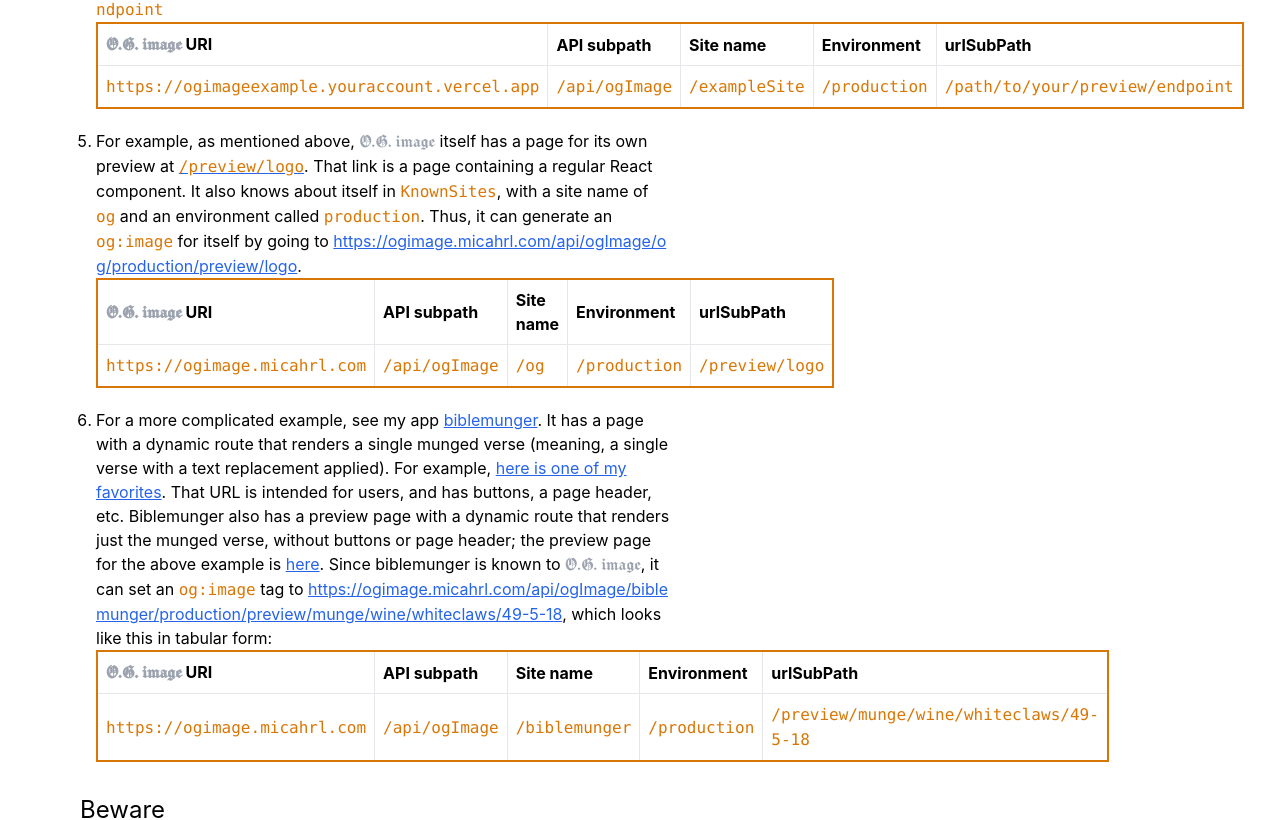
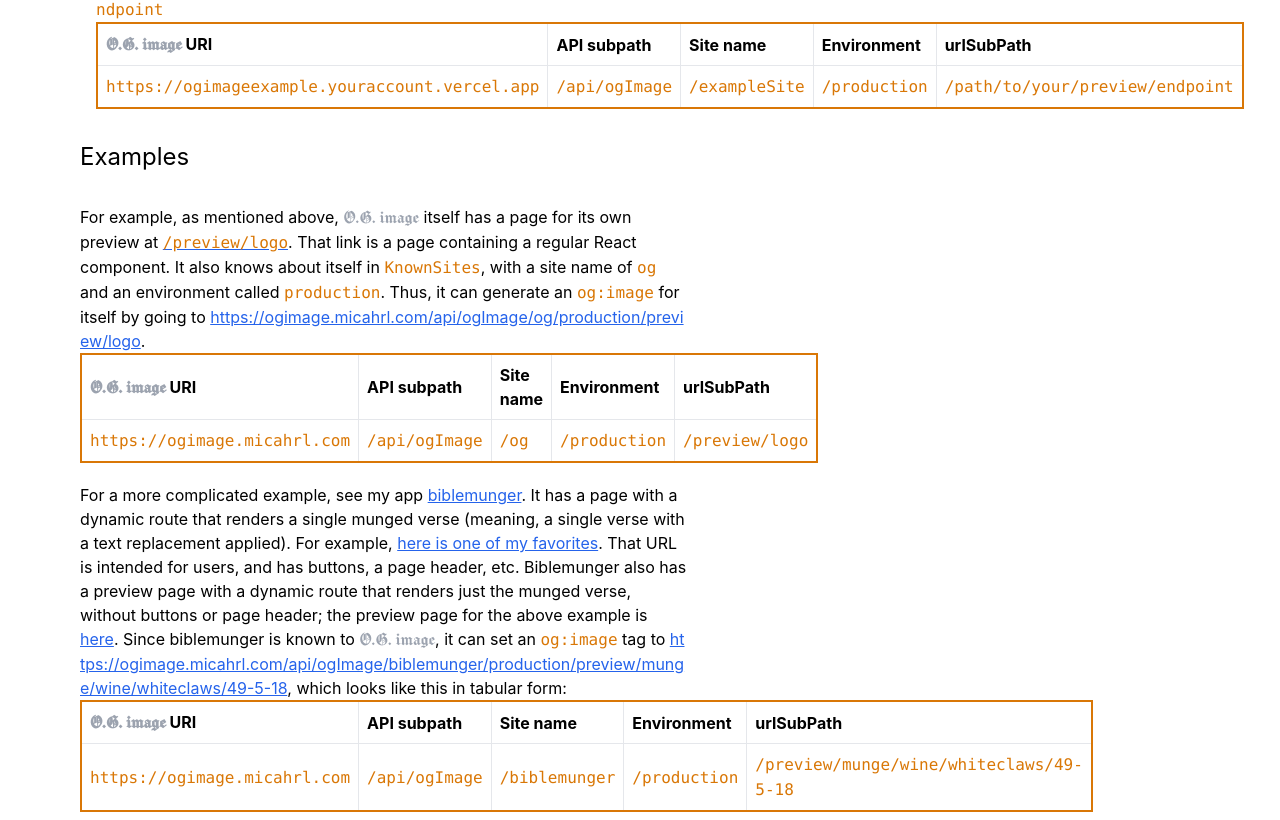
Before and after one commit to mrled/ogimage, a Next.js app: page /howto in a window 1280 px wide. Shown: the part 1017-1837 px from the top of the page. Built offline with nearby package versions, Linux system fonts and the light colour scheme.

Commit message:
Use separate section for examples in howto

```diff
--- a/pages/howto.tsx
+++ b/pages/howto.tsx
@@ -95,7 +95,10 @@ export default function Home() {
                 urlSubPath="path/to/your/preview/endpoint"
               />
             </li>
+          </ol>
 
+          <h2 className="text-2xl my-8">Examples</h2>
+          <ul>
             <li className={liClasses}>
               For example, as mentioned above, <OgImage /> itself has a page for
               its own preview at{" "}
@@ -149,7 +152,7 @@ export default function Home() {
                 urlSubPath="preview/munge/wine/whiteclaws/49-5-18"
               />{" "}
             </li>
-          </ol>
+          </ul>
 
           <h2 className="text-2xl my-8">Beware</h2>
           <p className="my-4">
```
